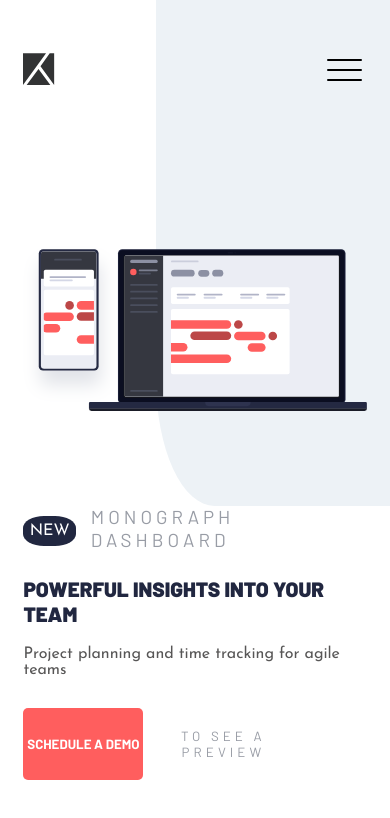
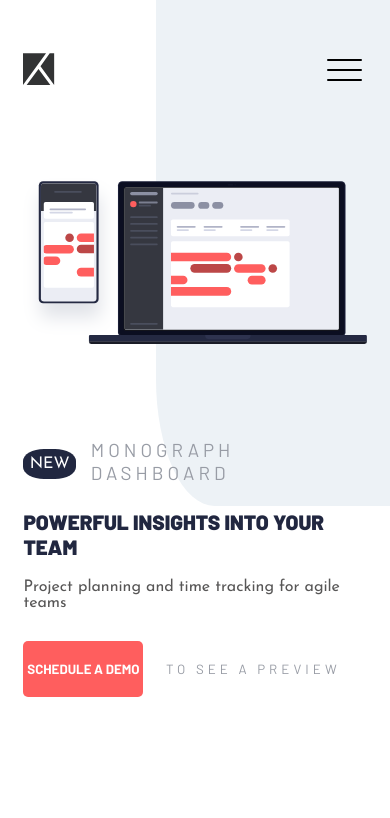
Before and after one commit to tonyykosseifyy/modern-ui-ux, a React (Create React App) app: page / in a window 390 px wide. Shown: the top 818 px of the page. Built offline with nearby package versions, Linux system fonts and the light colour scheme.

Commit message:
1 file modified

```diff
--- a/src/components/HomeSection/HomeSection.css
+++ b/src/components/HomeSection/HomeSection.css
@@ -1,5 +1,5 @@
 .homesection {
-  margin-top: 65px ;
+  margin-top: 40px ;
   padding: 0 0 0 clamp(10px,16vw,100px);
   position: relative;
   display: flex ;
@@ -48,7 +48,6 @@
   margin-top: -6px;
 }
 .homesection-left-body {
-  max-width: 600px ;
   padding-top: 25px ;
 }
 .homesection-left-body > h1 {
@@ -100,8 +99,15 @@
   font-weight: 100 ;
   letter-spacing: 4px ;
 }
+@media screen and (max-width: 1200px) {
+  .homesection-right > img {
+    height: 100% ;
+    width: 100% ;
+    object-fit: contain ;
+  }
+}
 
-@media screen and (max-width: 1150px) {
+@media screen and (max-width: 950px) {
   .homesection {
     flex-direction: column-reverse;
   }
@@ -131,13 +137,12 @@
 
 @media screen and (max-width: 690px) {
   .homesection {
-    padding: 5vh 6vw;
+    padding: 0vh 6vw;
   }
 }
 
 @media screen and (max-width: 420px ) {
-  .red-button ,
-  .transparent-button {
+  .red-button {
     width: 120px ;
   }
   .homesection-left-body > h1 {
@@ -146,3 +151,8 @@
     margin-bottom: 20px ;
   }
 }
+@media screen and (max-width: 360px ) {
+  .transparent-button {
+    width: 120px ;
+  }
+}
```
